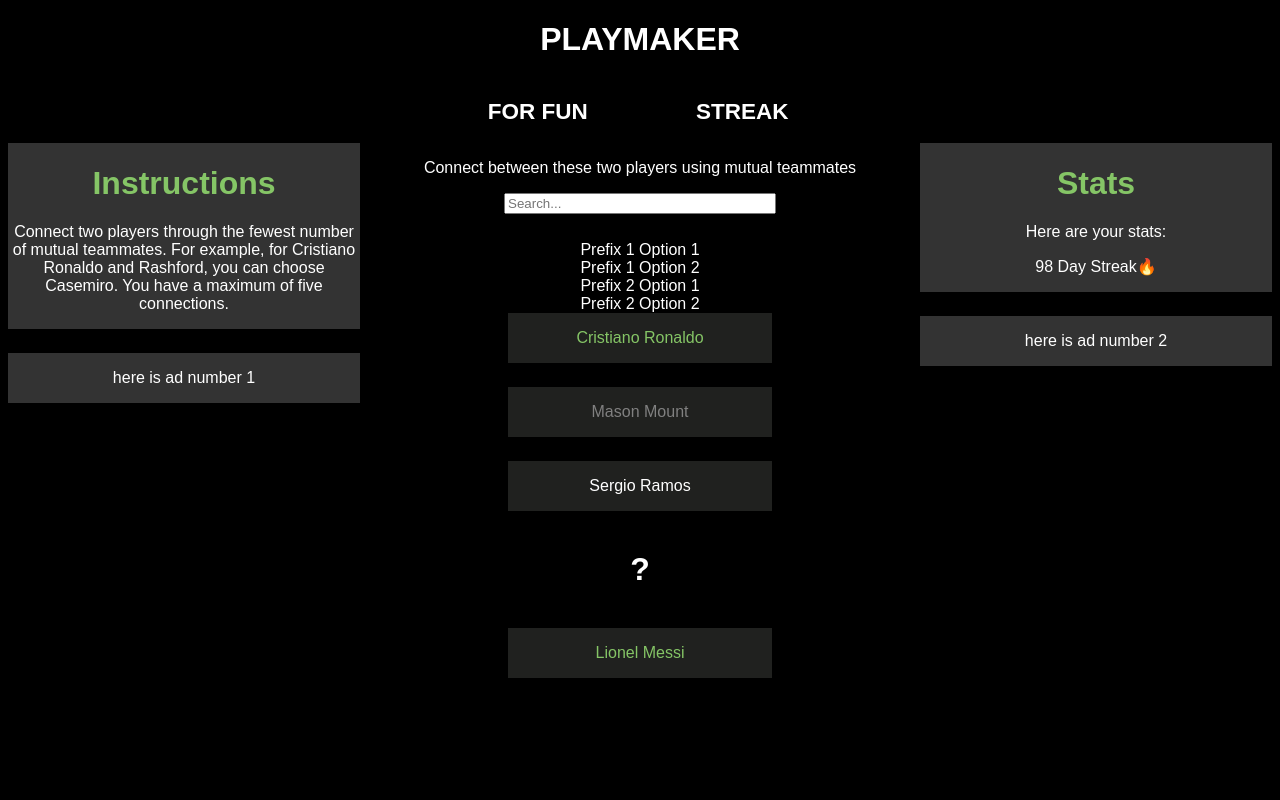
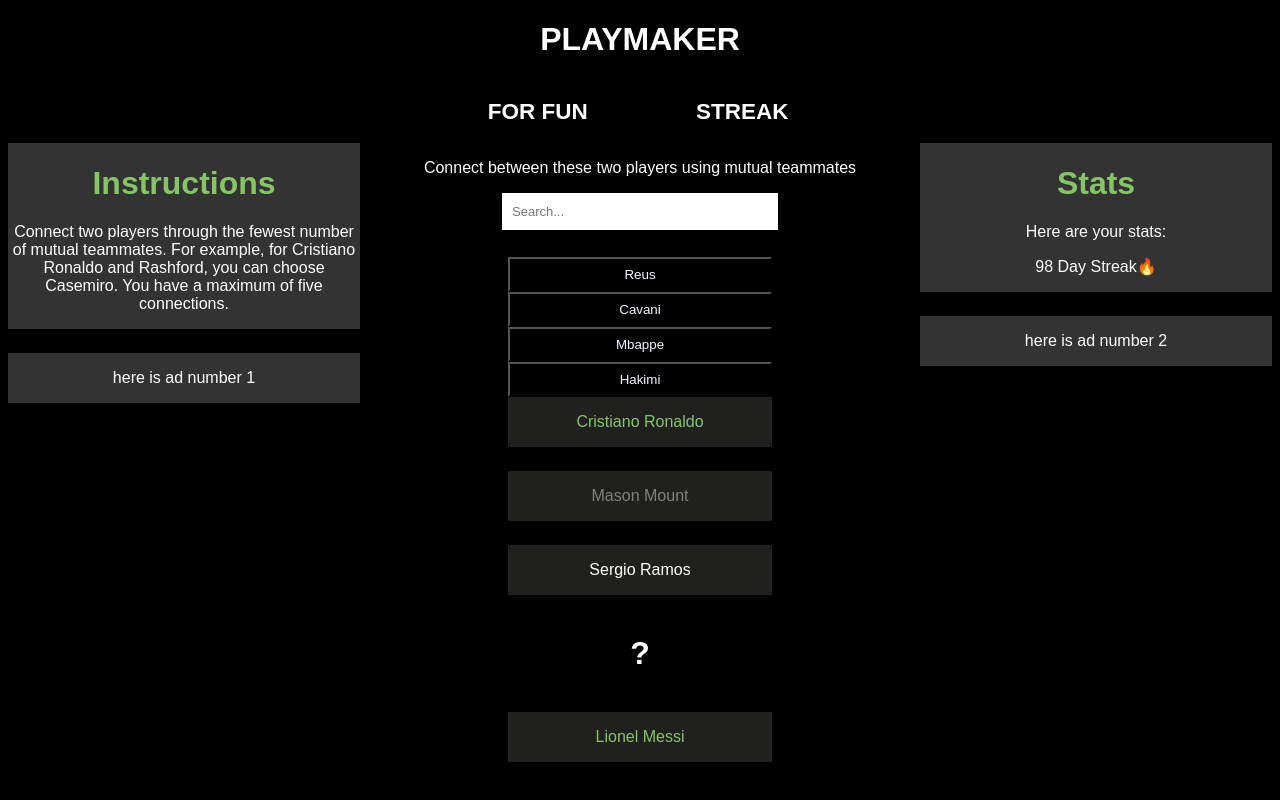
Before and after one commit to trevorkask/playmaker, a React (Vite) app in the folder front-end/: page / in a window 1280 px wide. Built offline with nearby package versions, Linux system fonts and the light colour scheme; a web font is replaced by a local one.

Commit message:
Changed the algorithm to includes()

```diff
--- /dev/null
+++ b/front-end/src/SearchBar.css
@@ -0,0 +1,29 @@
+#search_bar{
+    height: 35px;
+    padding-left: 10px;
+    font-size: 16px;
+    background-color: white;
+    color: black;
+    border: none;
+    outline: none;
+    font-size: 13px;
+}
+
+.dropdown{
+ /* display: none; by default, it is hidden */
+    display: flex;
+    flex-direction: column-reverse;
+    align-items: center;
+    width: 100%;
+    z-index: 1000;
+}
+
+.search-bar-container, .dropdown {
+    margin: 0;
+    padding: 0;
+  }
+
+button{
+    height: 35px;
+    width: 50%;
+}
--- a/front-end/src/SearchBar.jsx
+++ b/front-end/src/SearchBar.jsx
@@ -1,19 +1,20 @@
 import React, { useState, useEffect } from "react";
+import './SearchBar.css'
 
 function SearchBar() {
   const [query, setQuery] = useState("");
   const [options, setOptions] = useState([
-    "Prefix 1 Option 1",
-    "Prefix 1 Option 2",
-    "Prefix 2 Option 1",
-    "Prefix 2 Option 2",
+    "Hakimi",
+    "Mbappe",
+    "Cavani",
+    "Reus",
   ]);
   const [filteredOptions, setFilteredOptions] = useState(options);
 
   useEffect(() => {
     setFilteredOptions(
       options.filter((option) =>
-        option.toLowerCase().startsWith(query.toLowerCase())
+        option.toLowerCase().includes(query.toLowerCase())
       )
     );
   }, [options, query]);
@@ -29,15 +30,17 @@
       <input
         type="text"
         placeholder="Search..."
+        autoComplete="off"
+        id = "search_bar"
         value={query}
         onChange={(e) => setQuery(e.target.value)}
         onKeyDown={handleKeyDown}
       />
       <div className="dropdown">
         {filteredOptions.map((option, index) => (
-          <div key={index} className="option" onClick={() => setQuery(option)}>
+          <button key={index} className="option" onClick={() => setQuery(option)}>
             {option}
-          </div>
+          </button>
         ))}
       </div>
     </div>
```
